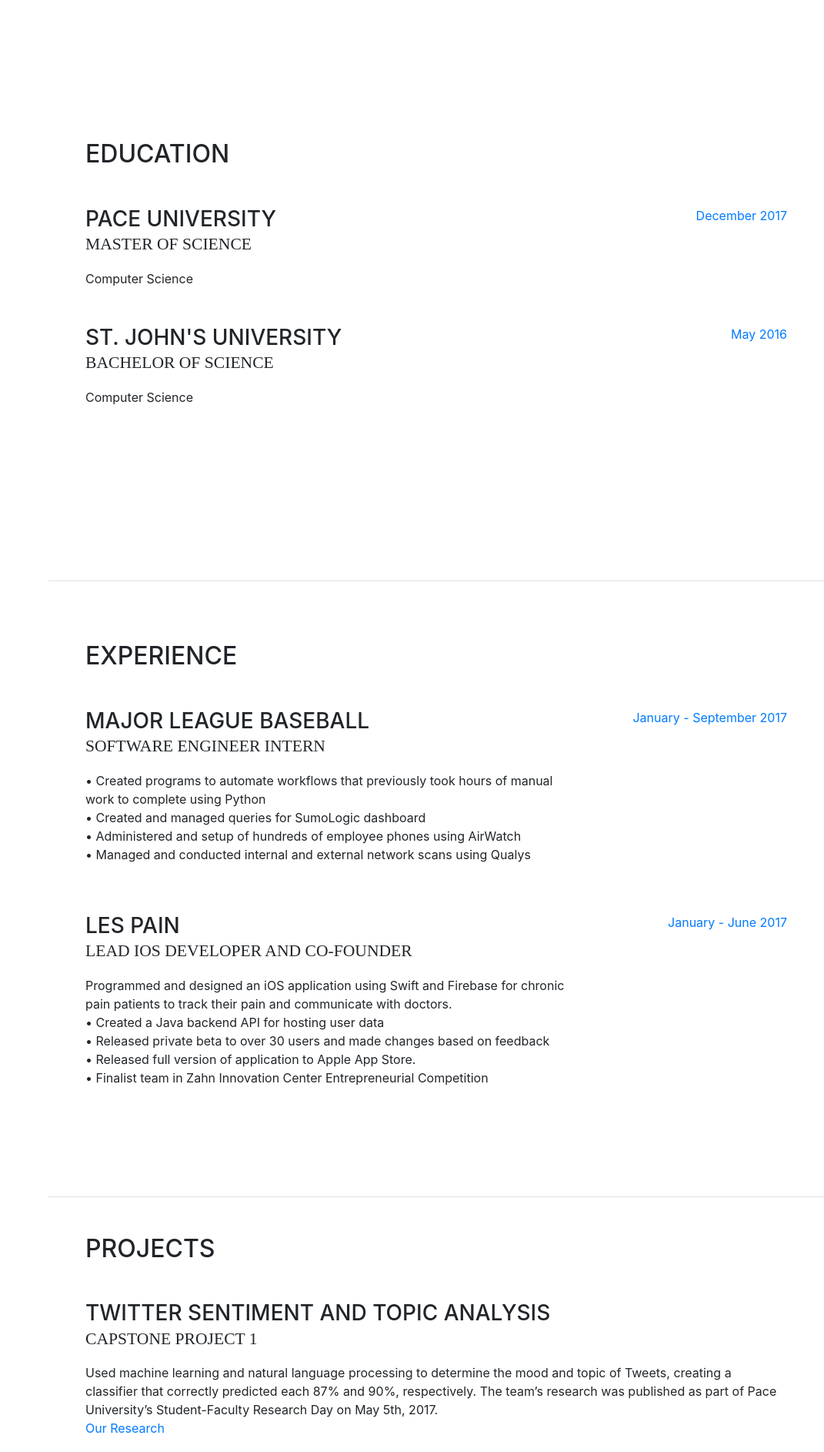
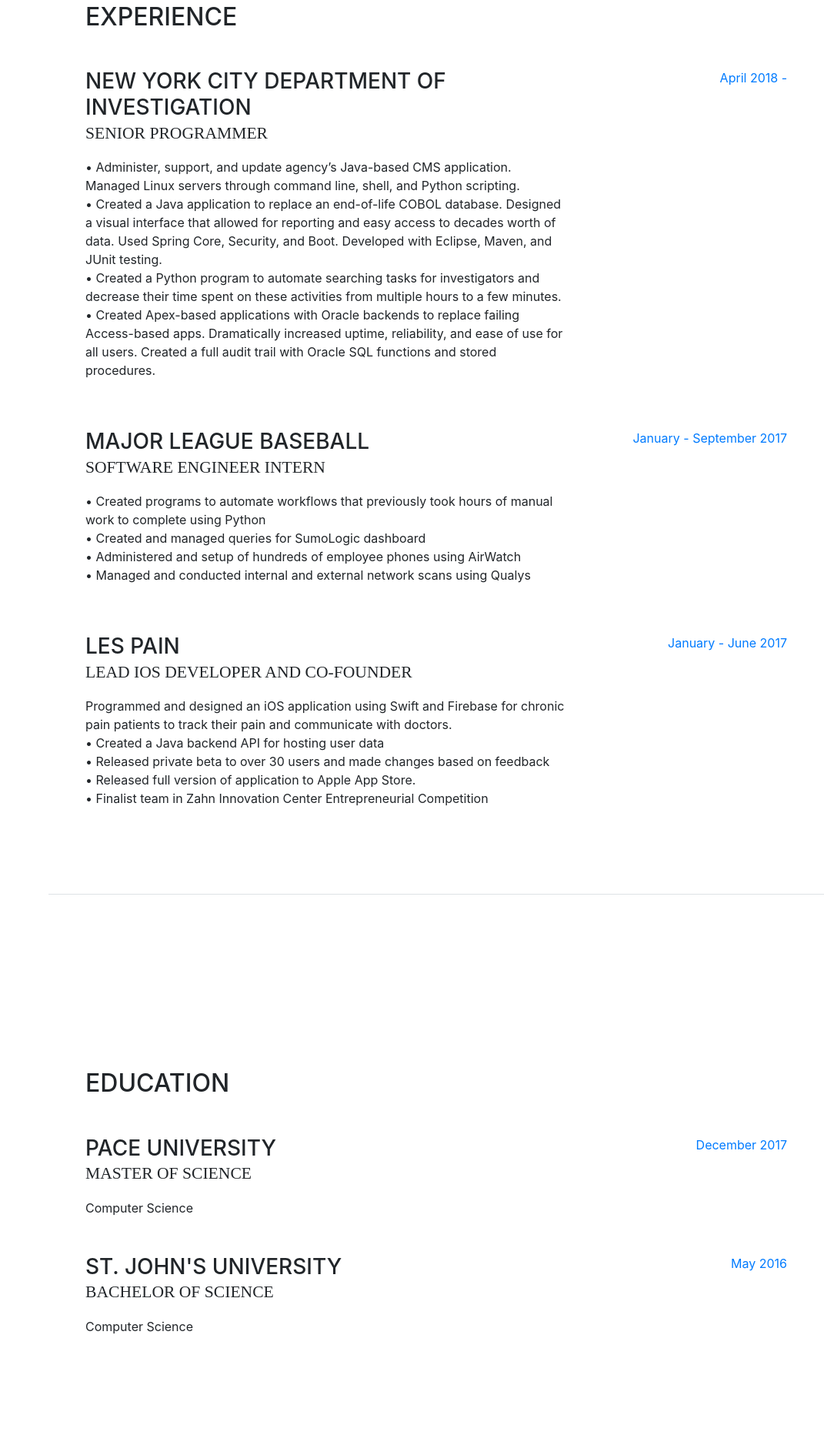
Before and after one commit to vinnyfiore/vinnyfiore.github.io, a website with bundled scripts: page index.html in a window 1280 px wide. Shown: the part 845-2731 px from the top of the page at 77% size, without its empty margins (209-1280 px from the left). Built offline with nearby package versions, Linux system fonts and the light colour scheme; a web font is replaced by a local one.

Commit message:
Update index.html
Updated experience and rearranged sections

```diff
--- a/index.html
+++ b/index.html
@@ -99,38 +99,23 @@
         </div>
       </section>
 
-      <section class="resume-section p-3 p-lg-5 d-flex flex-column" id="education">
+        <section class="resume-section p-3 p-lg-5 d-flex flex-column" id="experience">
         <div class="my-auto">
-          <h2 class="mb-5">Education</h2>
+          <h2 class="mb-5">Experience</h2>
 
           <div class="resume-item d-flex flex-column flex-md-row mb-5">
             <div class="resume-content mr-auto">
-              <h3 class="mb-0">Pace University</h3>
-              <div class="subheading mb-3">Master of Science</div>
-              <div>Computer Science</div>
+              <h3 class="mb-0">New York City Department of Investigation</h3>
+              <div class="subheading mb-3">Senior Programmer</div>
+              <p>• Administer, support, and update agency’s Java-based CMS application. Managed Linux servers through command line, shell, and Python scripting.
+                  <br />• Created a Java application to replace an end-of-life COBOL database. Designed a visual interface that allowed for reporting and easy access to decades worth of data. Used Spring Core, Security, and Boot. Developed with Eclipse, Maven, and JUnit testing.
+<br />• Created a Python program to automate searching tasks for investigators and decrease their time spent on these activities from multiple hours to a few minutes.
+<br />• Created Apex-based applications with Oracle backends to replace failing Access-based apps. Dramatically increased uptime, reliability, and ease of use for all users. Created a full audit trail with Oracle SQL functions and stored procedures.</p>
             </div>
             <div class="resume-date text-md-right">
-              <span class="text-primary">December 2017</span>
+              <span class="text-primary">April 2018 - </span>
             </div>
           </div>
-
-          <div class="resume-item d-flex flex-column flex-md-row">
-            <div class="resume-content mr-auto">
-              <h3 class="mb-0">St. John's University</h3>
-              <div class="subheading mb-3">Bachelor of Science</div>
-              <div>Computer Science</div>
-            </div>
-            <div class="resume-date text-md-right">
-              <span class="text-primary">May 2016</span>
-            </div>
-          </div>
-
-        </div>
-      </section>
-
-        <section class="resume-section p-3 p-lg-5 d-flex flex-column" id="experience">
-        <div class="my-auto">
-          <h2 class="mb-5">Experience</h2>
 
           <div class="resume-item d-flex flex-column flex-md-row mb-5">
             <div class="resume-content mr-auto">
@@ -163,6 +148,35 @@
 
         </div>
 
+      </section>
+
+      <section class="resume-section p-3 p-lg-5 d-flex flex-column" id="education">
+        <div class="my-auto">
+          <h2 class="mb-5">Education</h2>
+
+          <div class="resume-item d-flex flex-column flex-md-row mb-5">
+            <div class="resume-content mr-auto">
+              <h3 class="mb-0">Pace University</h3>
+              <div class="subheading mb-3">Master of Science</div>
+              <div>Computer Science</div>
+            </div>
+            <div class="resume-date text-md-right">
+              <span class="text-primary">December 2017</span>
+            </div>
+          </div>
+
+          <div class="resume-item d-flex flex-column flex-md-row">
+            <div class="resume-content mr-auto">
+              <h3 class="mb-0">St. John's University</h3>
+              <div class="subheading mb-3">Bachelor of Science</div>
+              <div>Computer Science</div>
+            </div>
+            <div class="resume-date text-md-right">
+              <span class="text-primary">May 2016</span>
+            </div>
+          </div>
+
+        </div>
       </section>
 
       <section class="resume-section p-3 p-lg-5 d-flex flex-column" id="projects">
```
